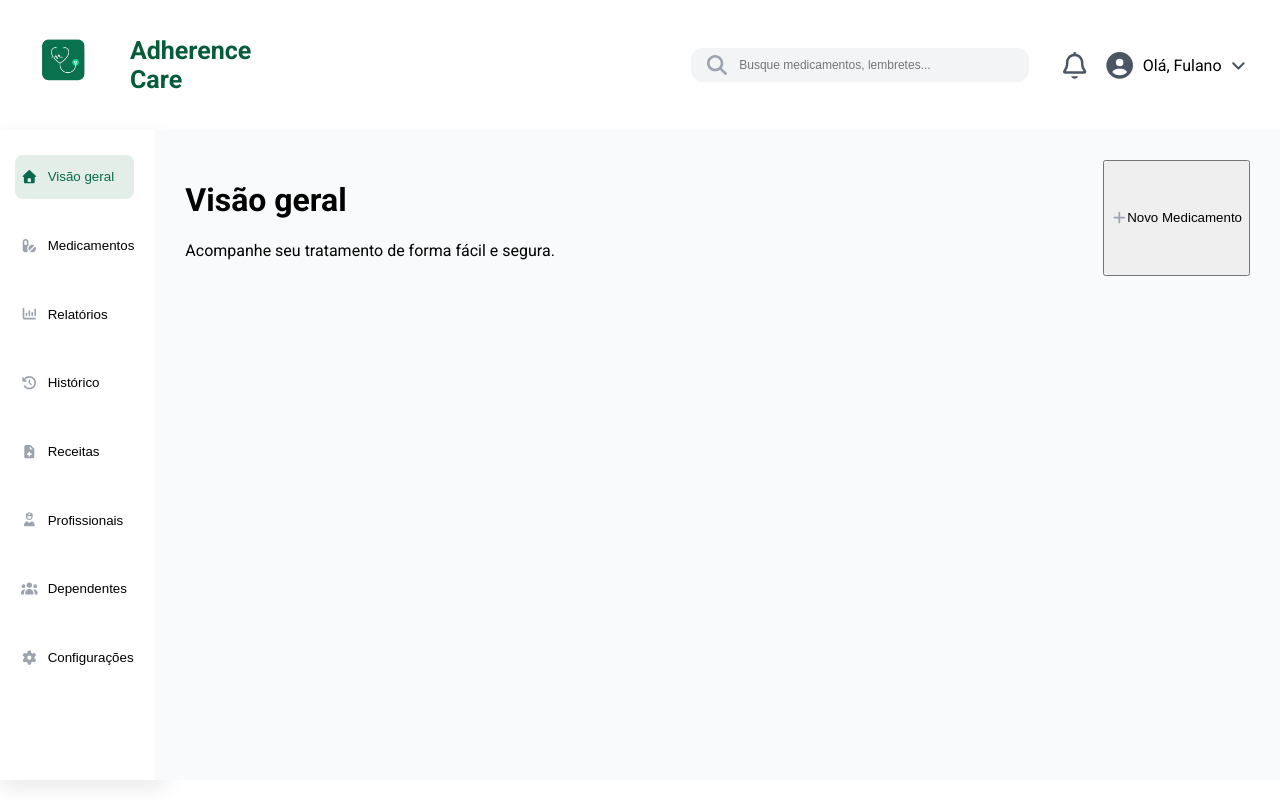
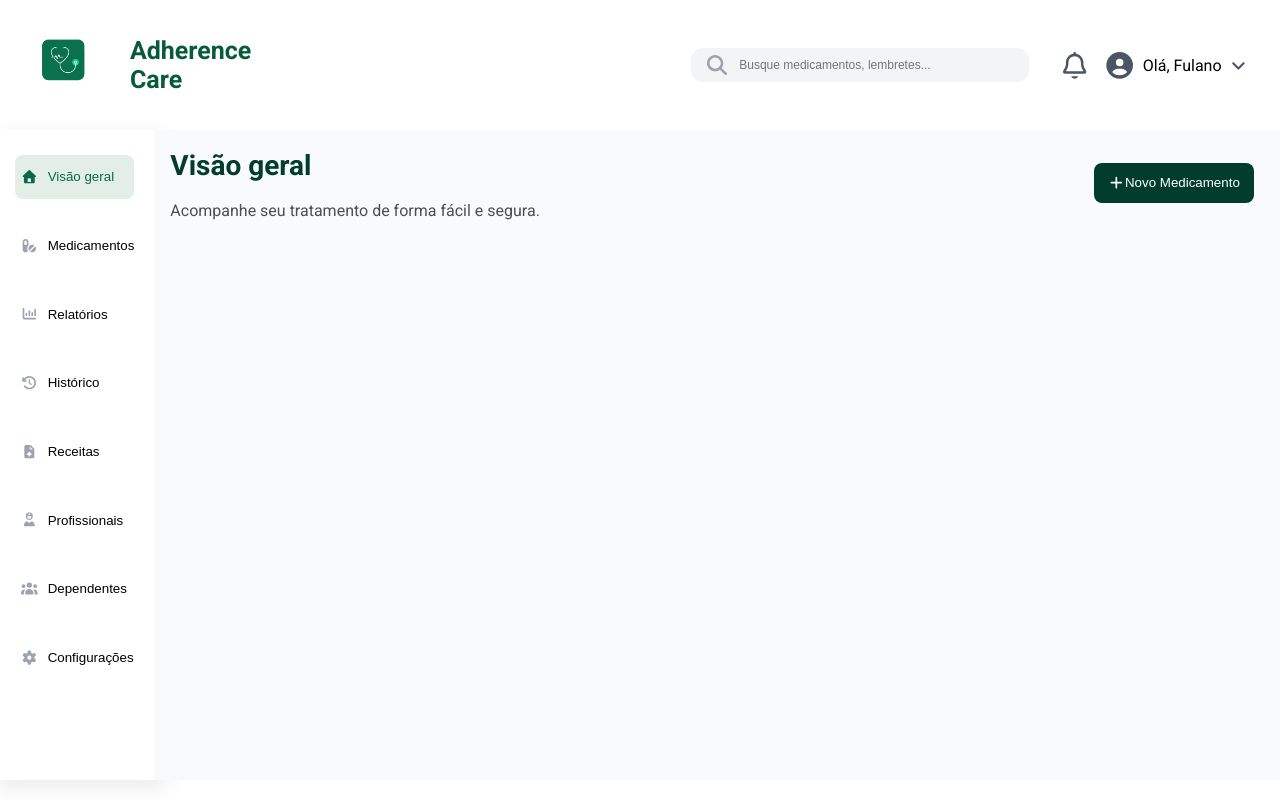
Before and after one commit to bianca01moreira/TCC, a React (Vite) app in the folder FRONT_TCC/: page /VisaoGeral in a window 1280 px wide. Built offline with nearby package versions, Linux system fonts and the light colour scheme.

Commit message:
modifiquei o CSS da tela

```diff
--- a/FRONT_TCC/src/Paginas/Componentes/Layout.jsx
+++ b/FRONT_TCC/src/Paginas/Componentes/Layout.jsx
@@ -11,7 +11,8 @@ function Layout(){
 
     const conteudo = {
         width:"100%",
-        padding:"30px",
+        paddingLeft:"15px",
+        paddingRight:"15px",
         backgroundColor:"#F9FAFB",
         minHeight:"40vh"
     }
--- a/FRONT_TCC/src/Paginas/Componentes/TituloPagina.jsx
+++ b/FRONT_TCC/src/Paginas/Componentes/TituloPagina.jsx
@@ -1,19 +1,43 @@
+import { height, width } from '@fortawesome/free-brands-svg-icons/fa11ty';
 import { FontAwesomeIcon } from '@fortawesome/react-fontawesome'
+
 
 const alinhamento = {
     display:"flex",
     justifyContent:"space-between",
+    alignItems:"center"
+}
 
+const botao = {
+    width:"160px",
+    height:"40px",
+    backgroundColor:"#003E2B",
+    color:"#fff",
+    padding:"2px",
+    border:"none",
+    borderRadius:"8px",
+    margin:"1%"
+}
+
+const p = {
+    paddingTop:"-2px",
+    color:"#4e4e4e",
+    fontSize:"15x"
+}
+
+const h1 = {
+    paddingBottom:"0px",
+    color:"#003E2B",
+    fontSize:"28px"
 }
 function TituloPagina({ titulo, descricao, children }){
     return(
         <div style={alinhamento}>
             <div>
-                <h1>{titulo}</h1>
-                <p>{descricao}</p>
+                <h1 style={h1}>{titulo}</h1>
+                <p style={p}>{descricao}</p>
             </div>
-
-            <button><FontAwesomeIcon icon="fa-solid fa-plus" style={{color: "#9ca3af",}} />{children}</button>
+            <button style={botao}><FontAwesomeIcon icon="fa-solid fa-plus" style={{color:"#ffff",}} />{children}</button>
         </div>
     );
 }
```
